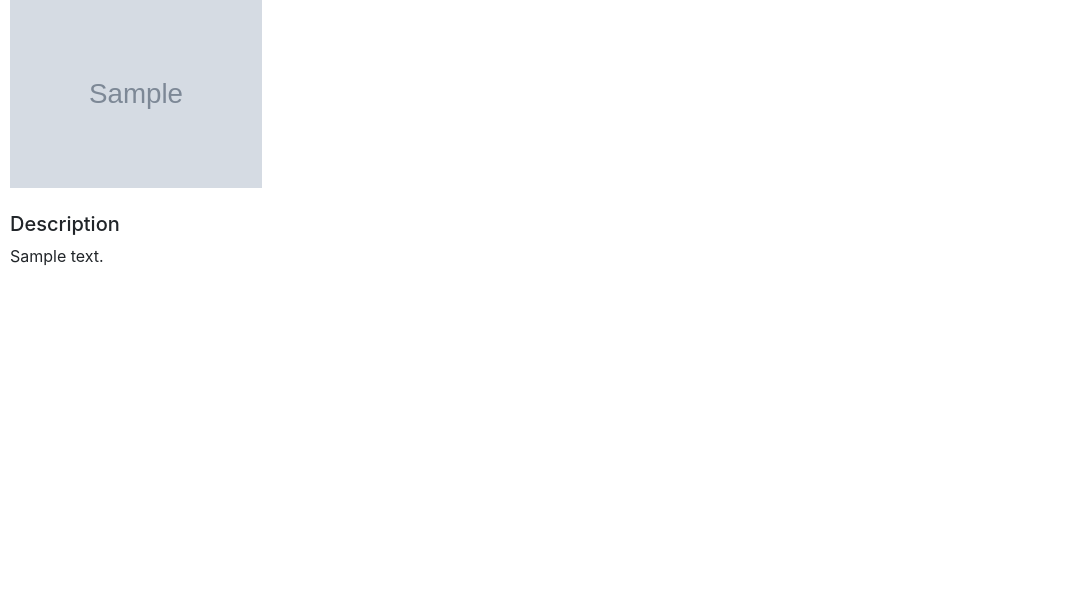
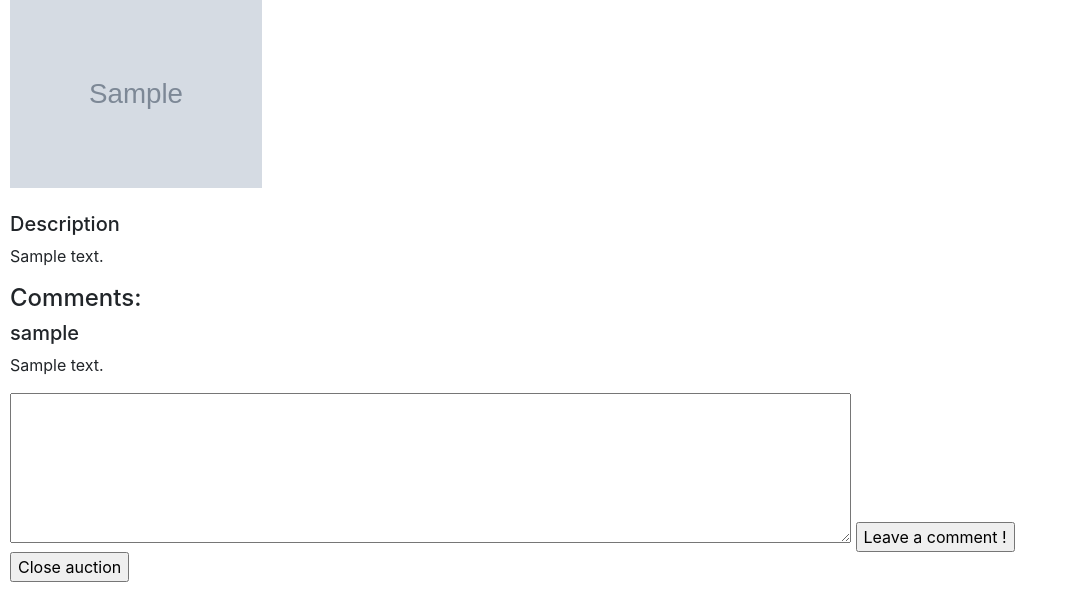
Before and after one commit to vladilchenko/commerce, a Django app: page /show/1 in a window 1280 px wide. Shown: the part 324-916 px from the top of the page, without its empty margins (0-1068 px from the left). Before the commit the page ends 590 px from the top, so only its background shows below. Run offline with Django 3.2, Linux system fonts and the light colour scheme; a user stored in the database is signed in; tables that the repository leaves empty hold one stand-in row (values such as "Sample post"); grey boxes marked "Sample" are stand-in pictures; some libraries are stand-ins or nearby versions.

Commit message:
Added Item status and comments

```diff
--- a/auctions/models.py
+++ b/auctions/models.py
@@ -22,6 +22,7 @@ class Item(models.Model):
     start_price = models.DecimalField(max_digits=6, decimal_places=2)
     category = models.CharField(max_length=64, choices=CATEGORIES, default="book")
     image = models.CharField(max_length=256, blank=True)
+    status = models.CharField(max_length=6, default="open")
 
     def __str__(self):
         return f"<Item: {self.title}>"
--- a/auctions/templates/auctions/show.html
+++ b/auctions/templates/auctions/show.html
@@ -18,30 +18,70 @@
 <h5>Description</h5>
 <p>{{ item.description }}</p>
 
+<h4>Comments:</h4>
+{% for comment in item.comments.all %}
+    <div>
+        <h5>{{ comment.user.username }}</h5>
+        <p>{{ comment.text }}</p>
+    </div>
+
+{% endfor %}
+
 {% if user.is_authenticated %}
 
+    <form method="post" action="{% url 'show' item.pk %}">
+        {% csrf_token %}
+        <input type="hidden" name="action" value="comment">
+        <textarea name="message" rows="6" cols="80"></textarea>
+        <input type="submit" value="Leave a comment !"/>
+    </form>
+
     {% if item not in user.items.all %}
+        {% if item.status != "closed" %}
             <form method="post" action="{% url 'bid' %}">
                 {% csrf_token %}
                 <input type="hidden" name="item_id" value="{{ item.pk }}" />
                 <input type="number" step=".01" min="{{ min_bid }}" name="amount" />
                 <input type="submit" value="Place a bid !" />
             </form>
+        {% else %}
+            <h2>Status: Closed</h2>
+            {% if item.bids.last.user == user %}
+                <h2>Congradulations !!! Your've brought this item !</h2>
+            {% endif %}
+        {% endif %}
 
         {% if item not in user.watchlist.all %}
+            {% if item.status != "closed" %}
                 <form method="post" action="{% url 'watchlist' %}">
                     {% csrf_token %}
-                <input type="hidden" name="action" value="add">
+                    <input type="hidden" name="action" value="add"/>
                     <input type="hidden" name="item_id" value="{{ item.pk }}" />
-                <input type="submit" value="Add to Watchlist">
+                    <input type="submit" value="Add to Watchlist"/>
                 </form>
+            {% endif %}
         {% else %}
             <form method="post" action="{% url 'watchlist' %}">
                 {% csrf_token %}
-                <input type="hidden" name="action" value="remove">
+                <input type="hidden" name="action" value="remove"/>
                 <input type="hidden" name="item_id" value="{{ item.pk }}" />
-                <input type="submit" value="Remove from Watchlist">
+                <input type="submit" value="Remove from Watchlist"/>
             </form>
+        {% endif %}
+    {% else %}
+        {% if item.status == "open" %}
+            <form method="post" action="{% url 'show' item.pk %}">
+                {% csrf_token %}
+                <input type="hidden" name="action" value="close"/>
+                <input type="submit" value="Close auction"/>
+            </form>
+        {% else %}
+            <h2>Status: Closed</h2>
+            {% if item.bids.last.price %}
+                <h2>Latest bid: {{ item.bids.last.price }}</h2>
+            {% else %}
+                <h2>Not sold</h2>
+            {% endif %}
         {% endif %}
     {% endif %}
 {% endif %}
--- a/auctions/views.py
+++ b/auctions/views.py
@@ -87,11 +87,35 @@ def add(request):
         return render(request, "auctions/add.html", {"item_form": form})
 
 def show(request, item_id):
-    item = Item.objects.get(pk=item_id)
-    min_bid = item.start_price + Decimal(0.5)
-    if item.bids.all():
-        min_bid = item.bids.last().price + Decimal(0.5)
-    return render(request, "auctions/show.html", {"item": item, "min_bid": min_bid})
+    if request.method == "GET":
+        item = Item.objects.get(pk=item_id)
+        min_bid = item.start_price + Decimal(0.5)
+        if item.bids.all():
+            min_bid = item.bids.last().price + Decimal(0.5)
+        return render(request, "auctions/show.html", {"item": item, "min_bid": min_bid})
+
+    if request.method == "POST":
+
+        if request.POST["action"] == "close":
+            item = Item.objects.get(pk=item_id)
+            item.status = "closed"
+            item.save()
+
+            return render(request, "auctions/show.html", {"item": item, "min_bid": None})
+
+        if request.POST["action"] == "comment":
+            comment = Comment(
+                text=request.POST["message"],
+                user=request.user,
+                item=Item.objects.get(pk=item_id)
+            )
+            comment.save()
+
+            item = Item.objects.get(pk=item_id)
+            min_bid = item.start_price + Decimal(0.5)
+            if item.bids.all():
+                min_bid = item.bids.last().price + Decimal(0.5)
+            return render(request, "auctions/show.html", {"item": item, "min_bid": min_bid})
 
 
 def watchlist(request):
```
Also changed, not shown: auctions/migrations/0006_item_status.py (added). Lines whose indentation alone changed are shown as unchanged.
